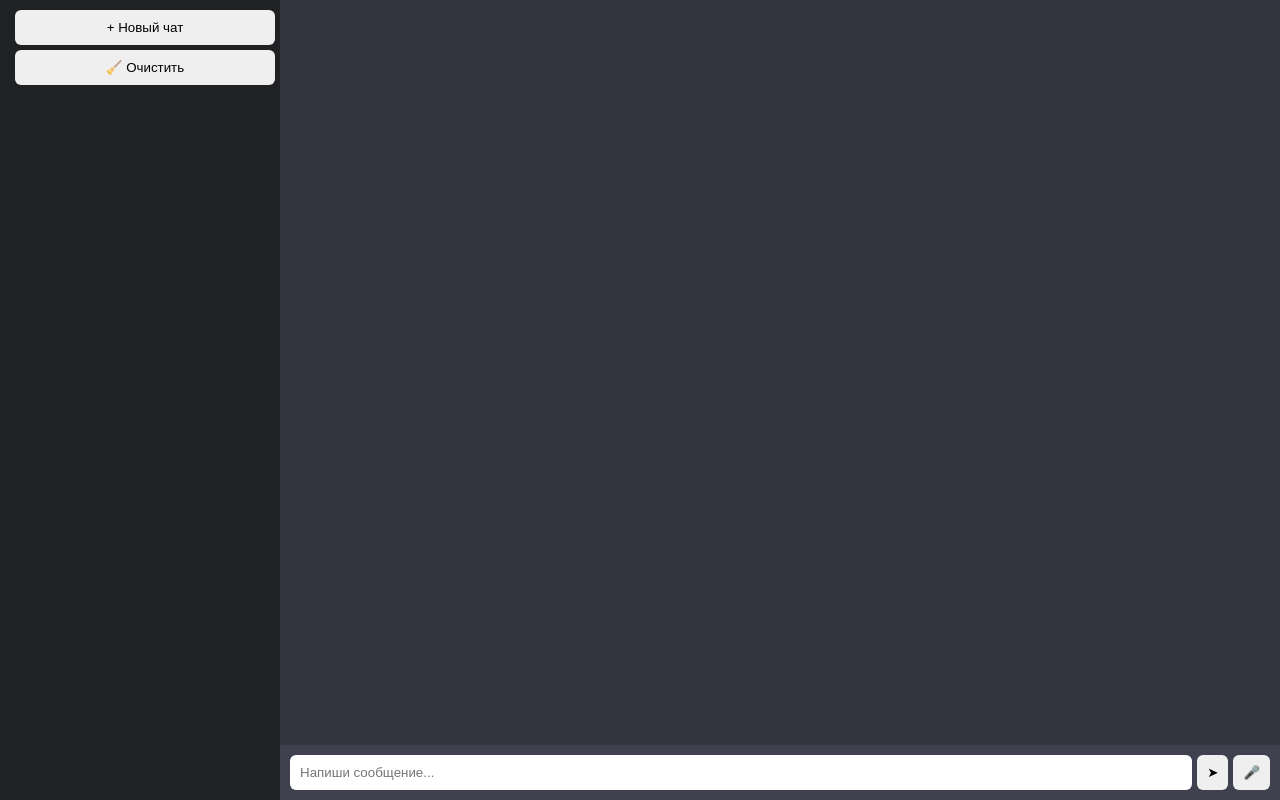
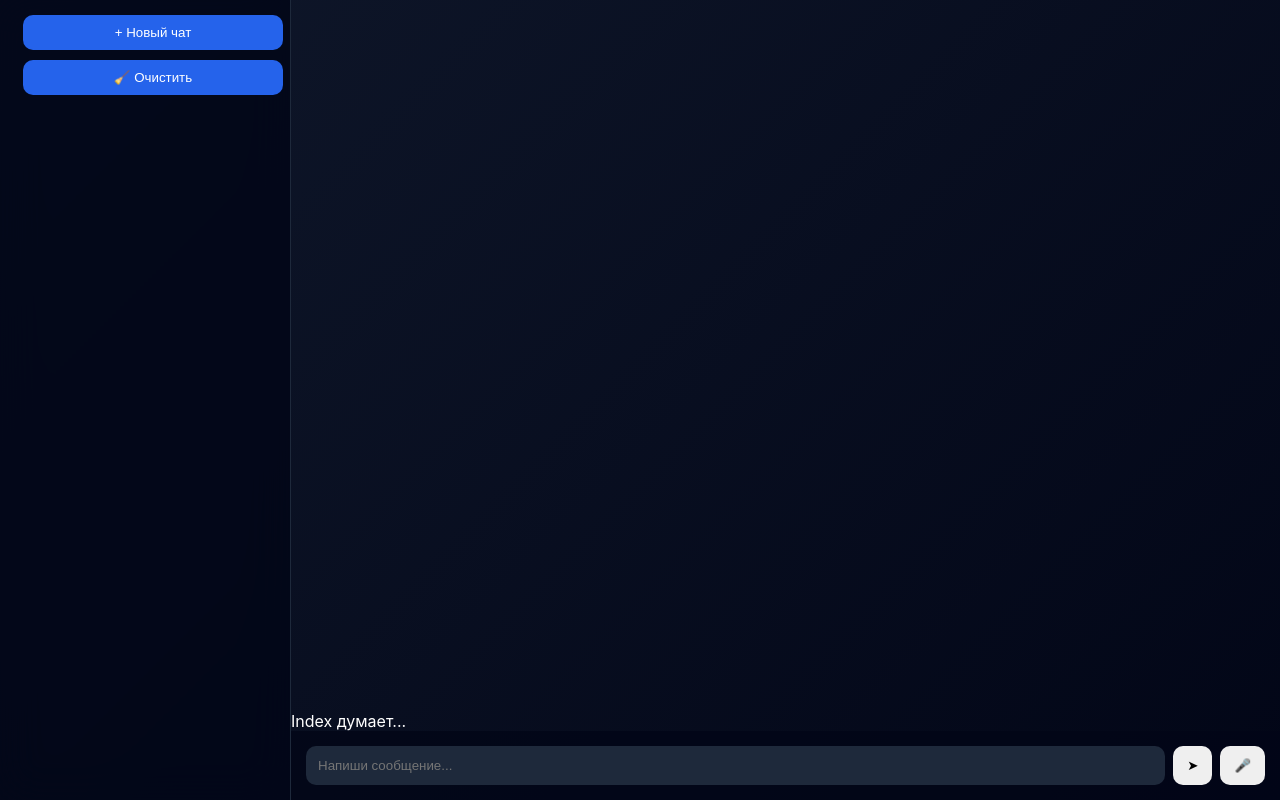
Before and after one commit to infddgc/index-ai, a plain HTML site: page index.html in a window 1280 px wide. Drawn offline with Linux system fonts and the light colour scheme.

Commit message:
Revamp styles with new gradient and layout adjustments

```diff
--- a/style.css
+++ b/style.css
@@ -1,7 +1,7 @@
 body {
   margin: 0;
-  font-family: system-ui;
-  background: #343541;
+  font-family: -apple-system;
+  background: linear-gradient(135deg, #0f172a, #020617);
   color: white;
 }
 
@@ -13,14 +13,21 @@ body {
 /* Sidebar */
 .sidebar {
   width: 260px;
-  background: #202123;
-  padding: 10px;
-  transition: 0.3s;
+  background: rgba(2,6,23,0.8);
+  backdrop-filter: blur(20px);
+  padding: 15px;
+  border-right: 1px solid #1e293b;
+}
+
+.sidebar h2 {
+  text-align: center;
 }
 
 .sidebar button {
   width: 100%;
-  margin-bottom: 5px;
+  margin-bottom: 10px;
+  background: #2563eb;
+  color: white;
 }
 
 /* Main */
@@ -32,47 +39,48 @@ body {
 
 #chat {
   flex: 1;
+  padding: 20px;
   overflow-y: auto;
-  padding: 20px;
-  scroll-behavior: smooth;
 }
 
 /* Messages */
 .message {
   max-width: 700px;
   margin: 10px auto;
-  padding: 12px;
-  border-radius: 8px;
-  animation: fadeIn 0.3s ease;
+  padding: 14px;
+  border-radius: 12px;
+  animation: fade 0.2s ease;
 }
 
 .user {
-  background: #444654;
+  background: linear-gradient(135deg, #3b82f6, #2563eb);
 }
 
 .bot {
-  background: #343541;
+  background: rgba(30,41,59,0.8);
+  backdrop-filter: blur(10px);
 }
 
 /* Input */
 .input-area {
   display: flex;
-  padding: 10px;
-  background: #40414f;
+  padding: 15px;
+  background: rgba(2,6,23,0.8);
 }
 
 input {
   flex: 1;
-  padding: 10px;
-  border-radius: 6px;
+  padding: 12px;
+  border-radius: 10px;
   border: none;
-  outline: none;
+  background: #1e293b;
+  color: white;
 }
 
 button {
-  margin-left: 5px;
-  padding: 10px;
-  border-radius: 6px;
+  margin-left: 8px;
+  padding: 10px 14px;
+  border-radius: 10px;
   border: none;
   cursor: pointer;
   transition: 0.2s;
@@ -82,15 +90,7 @@ button:hover {
   transform: scale(1.05);
 }
 
-/* Typing */
-#typing {
-  display: none;
-  text-align: center;
-  opacity: 0.7;
+@keyframes fade {
+  from {opacity: 0; transform: translateY(5px);}
+  to {opacity: 1;}
 }
-
-/* Animations */
-@keyframes fadeIn {
-  from {opacity: 0; transform: translateY(10px);}
-  to {opacity: 1; transform: translateY(0);}
-}
```
